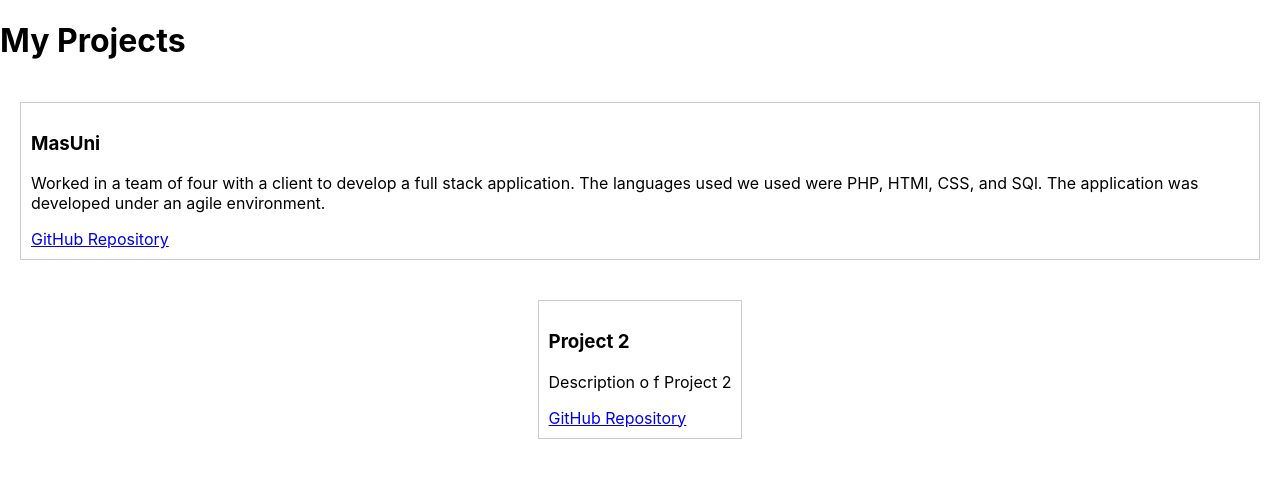
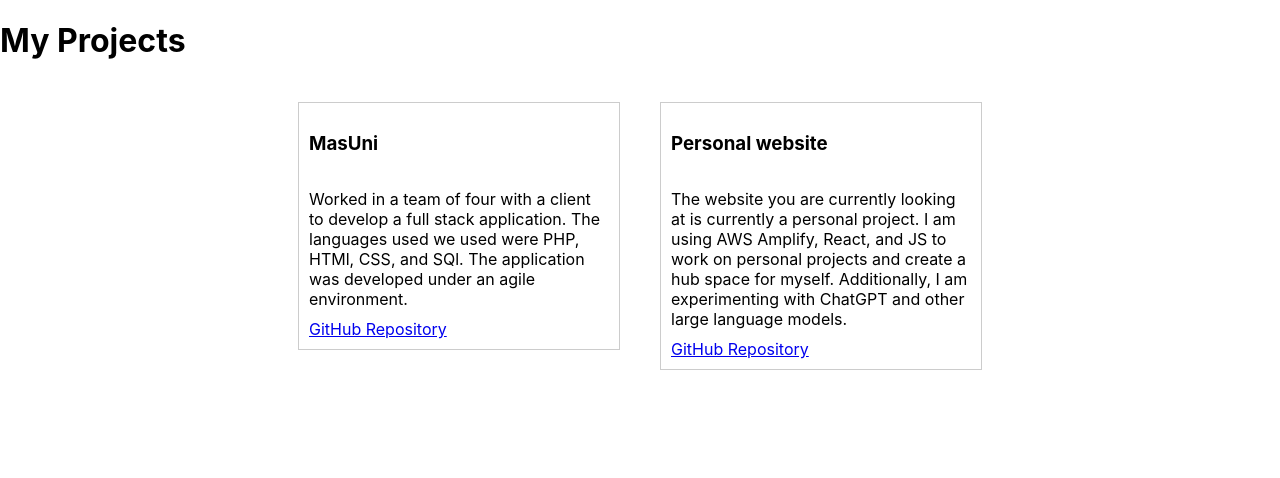
Before and after one commit to phillipgarcia12/amplifyapp, a React (Create React App) app: page / in a window 1280 px wide. Shown: the top 478 px of the page. Built offline with nearby package versions, Linux system fonts and the light colour scheme.

Commit message:
made changes to projects, projectCard, and projectList

```diff
--- a/src/projectCard.js
+++ b/src/projectCard.js
@@ -2,9 +2,20 @@ import React from 'react';
 
 const ProjectCard = ({ title, description, githubRepo }) => {
   return (
-    <div style={{ margin: '20px', border: '1px solid #ccc', padding: '10px' }}>
+    <div
+      style={{
+        margin: '20px',
+        border: '1px solid #ccc',
+        padding: '10px',
+        maxWidth: '300px', // Set a maximum width for the card
+        height: '100%', // Allow the card to expand vertically
+        display: 'flex',
+        flexDirection: 'column', // Stack content vertically
+        justifyContent: 'space-between', // Align items with space in-between
+      }}
+    >
       <h3>{title}</h3>
-      <p>{description}</p>
+      <p style={{ flex: '1', marginBottom: '10px' }}>{description}</p>
       <a href={githubRepo} target="_blank" rel="noopener noreferrer">
         GitHub Repository
       </a>
--- a/src/projectList.js
+++ b/src/projectList.js
@@ -4,9 +4,20 @@ import projects from './projects';
 
 const ProjectsList = () => {
   return (
-    <div style={{ display: 'flex', flexWrap: 'wrap', justifyContent: 'center' }}>
+    <div
+      style={{
+        display: 'flex',
+        flexWrap: 'wrap',
+        justifyContent: 'center',
+      }}
+    >
       {projects.map((project, index) => (
-        <ProjectCard key={index} {...project} />
+        <ProjectCard
+          key={index}
+          title={project.title}
+          description={project.description}
+          githubRepo={project.githubRepo}
+        />
       ))}
     </div>
   );
--- a/src/projects.js
+++ b/src/projects.js
@@ -3,12 +3,12 @@ const projects = [
       title: 'MasUni',
       description:
       'Worked in a team of four with a client to develop a full stack application. \n The languages used we used were PHP, HTMl, CSS, and SQl. \n The application was developed under an agile environment. ',
-      githubRepo: 'https://github.com/your-username/project-1',
+      githubRepo: 'https://github.com/jacktheson/MasUni',
     },
     {
-      title: 'Project 2',
-      description: 'Description o   f Project 2',
-      githubRepo: 'https://github.com/your-username/project-2',
+      title: 'Personal website',
+      description: 'The website you are currently looking at is currently a personal project. \n I am using AWS Amplify, React, and JS to work on personal projects and create a hub space for myself. \n Additionally, I am experimenting with ChatGPT and other large language models. ',
+      githubRepo: 'https://github.com/phillipgarcia12/amplifyapp',
     },
     // Add more projects here
   ];
```
